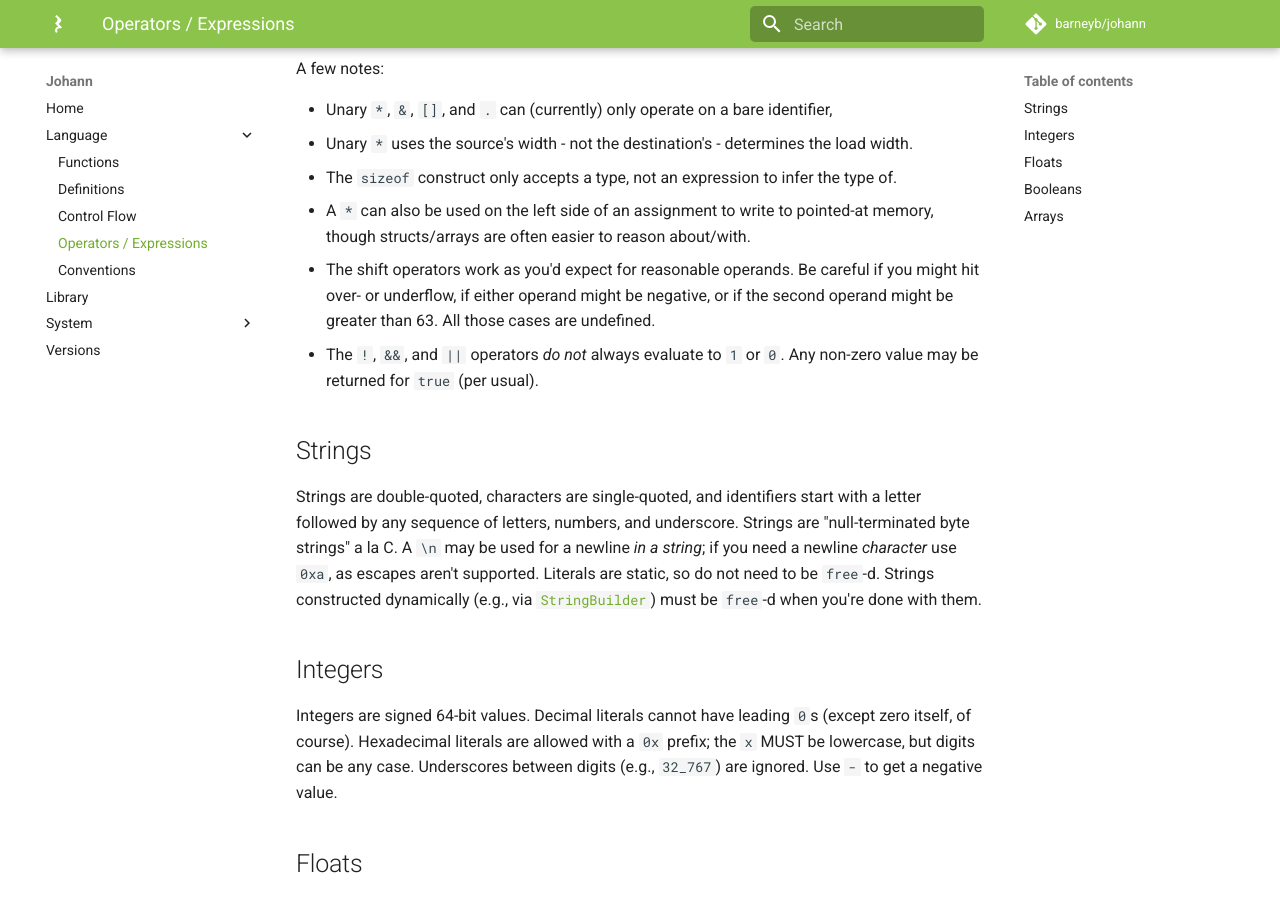
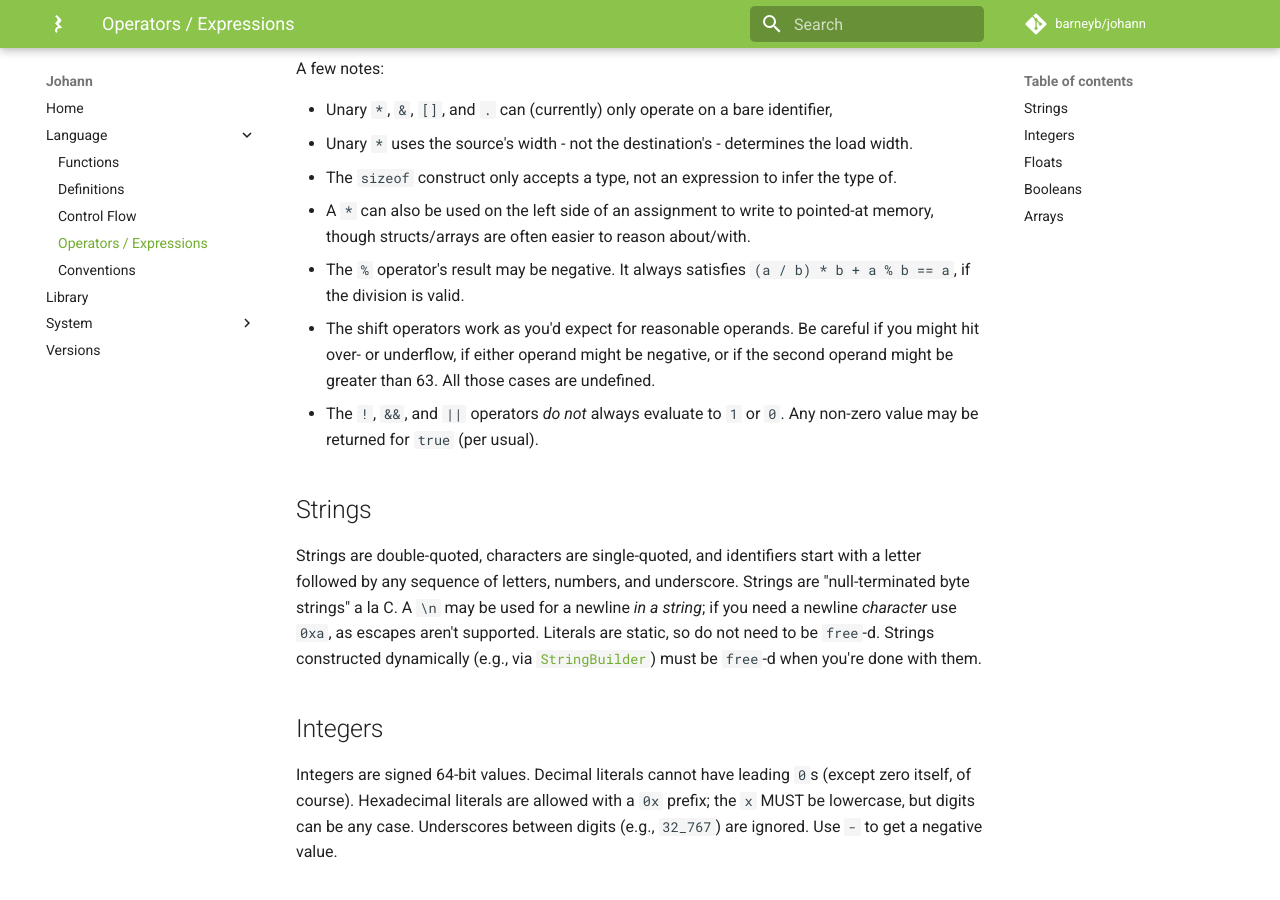
Before and after one commit to barneyb/johann, an MkDocs documentation site: the page built from documentation/docs/language/04_expressions.md, in a window 1280 px wide and 900 px high, scrolled down 1265 px. Built offline with MkDocs 1.6.1 and Material for MkDocs 9.7.7, drawn with Linux system fonts in a browser that asks for light colours; comment, search, counter and statistics services are not loaded.

Commit message:
clarify the % operator's result's sign behavior

```diff
--- a/documentation/docs/language/04_expressions.md
+++ b/documentation/docs/language/04_expressions.md
@@ -40,6 +40,7 @@ A few notes:
 * Unary `*` uses the source's width - not the destination's - determines the load width.
 * The `sizeof` construct only accepts a type, not an expression to infer the type of.
 * A `*` can also be used on the left side of an assignment to write to pointed-at memory, though structs/arrays are often easier to reason about/with.
+* The `%` operator's result may be negative. It always satisfies `(a / b) * b + a % b == a`, if the division is valid.
 * The shift operators work as you'd expect for reasonable operands. Be careful if you might hit over- or underflow, if either operand might be negative, or if the second operand might be greater than 63. All those cases are undefined.
 * The `!`, `&&`, and `||` operators _do not_ always evaluate to `1` or `0`. Any non-zero value may be returned for `true` (per usual).
 
```
Also changed, not shown: 3 other files.
